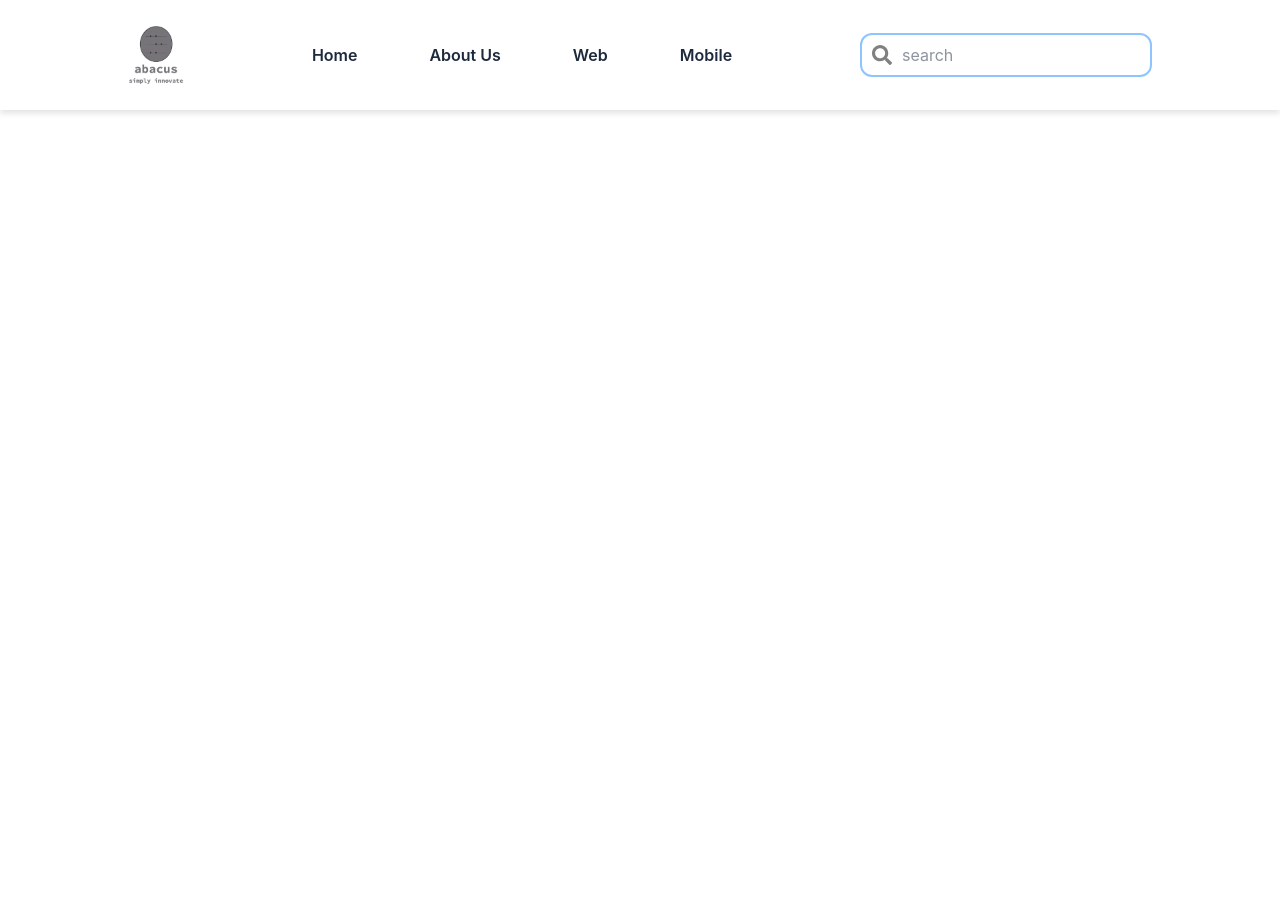
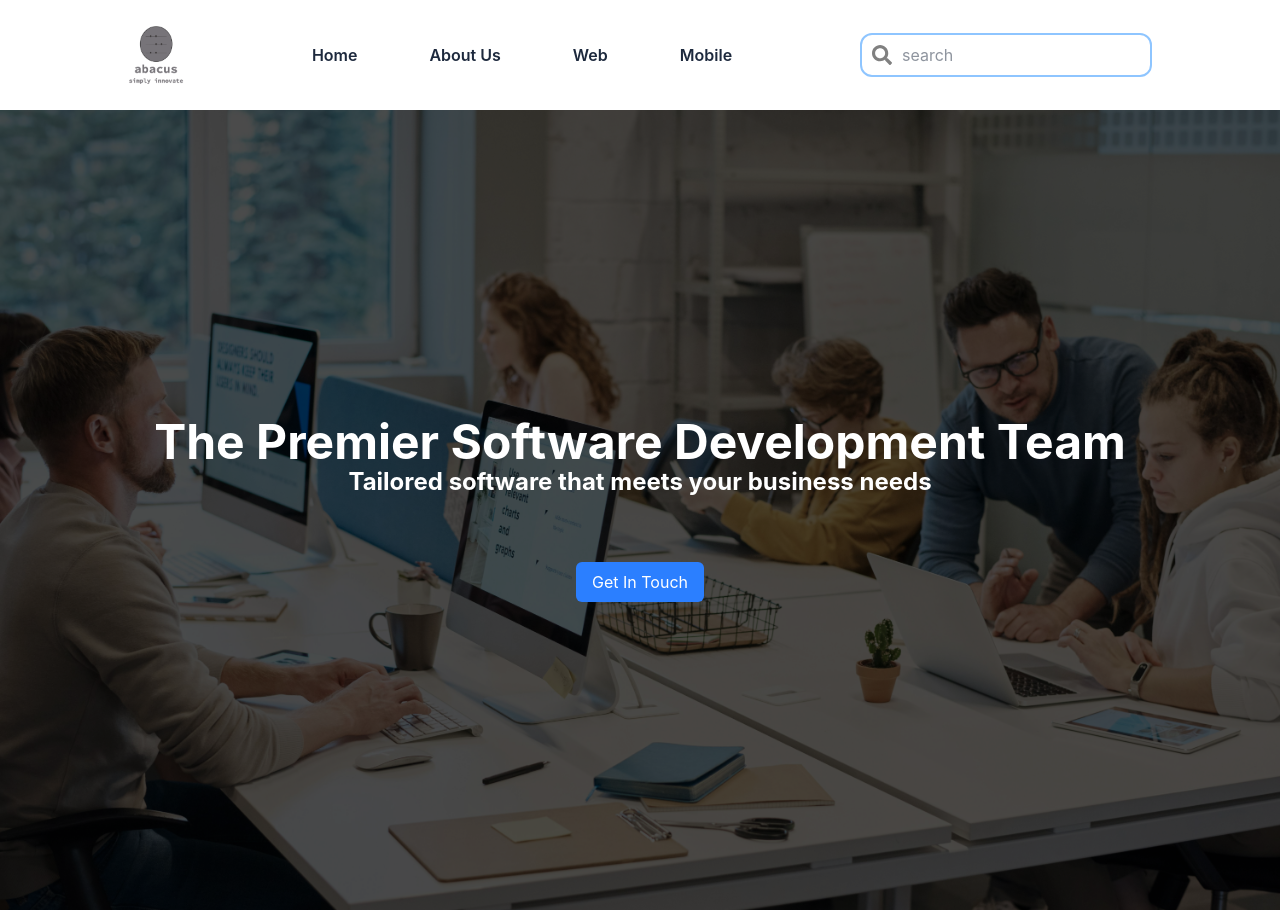
Before and after one commit to Burlington1308/abacus_technologies, a React (Vite) app: page / in a window 1280 px wide. Built offline with nearby package versions, Linux system fonts and the light colour scheme.

Commit message:
hero page markup

```diff
--- a/src/components/Home.jsx
+++ b/src/components/Home.jsx
@@ -1,13 +1,25 @@
-//import bgImage from '../assets/images/office.jpg';
-import Logo from '../assets/images/abacus logo.png';
+import bgImage from '../assets/images/office.jpg';
 
 const Home = () => {
   return (
     <div className="h-screen w-full">
-      <div className=" h-64 w-full bg-cover bg-center"
-        style={{backgroundImage: `${Logo}`}}
+      <div className=" h-dvh w-full bg-cover bg-center relative"
+        style={{backgroundImage: `url(${bgImage})`}}
       >
+        <div className='h-dvh w-full bg-black/70 absolute inset-0 flex flex-col items-center justify-center'>
+            <h1 className='text-5xl font-bold text-white text-center'>
+              The Premier Software Development Team
+            </h1>
+            <p className='text-2xl font-bold text-white text-center'>
+              Tailored software that meets your business needs
+            </p>
 
+            <div className="flex mt-16">
+              <button className='bg-blue-500 py-2 px-4 text-white rounded-md'>
+                Get In Touch
+              </button>
+            </div>
+        </div>
       </div>
     </div>
   )
```
Also changed, not shown: src/assets/images/office.jpg (renamed from src/assets/images/office .jpg).
